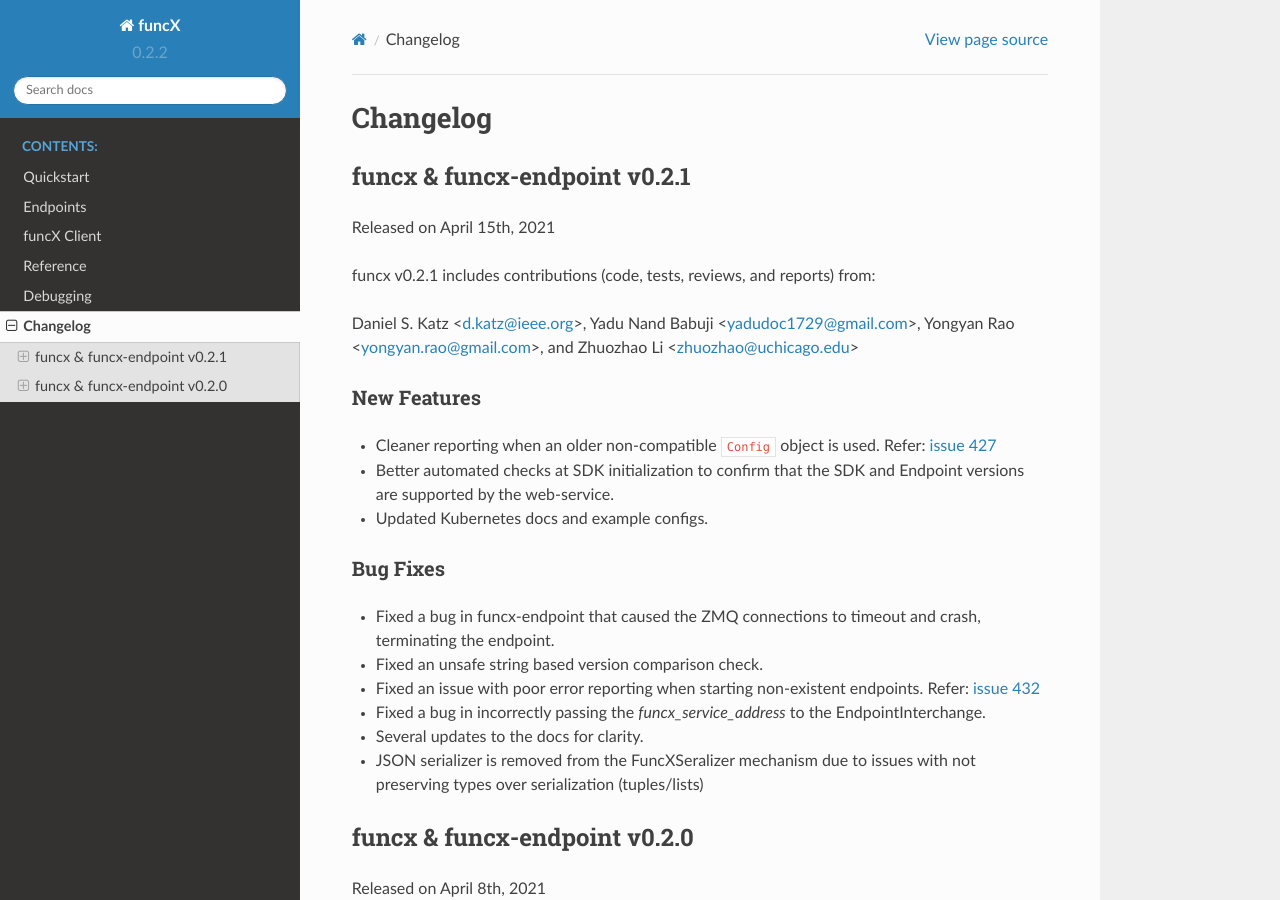
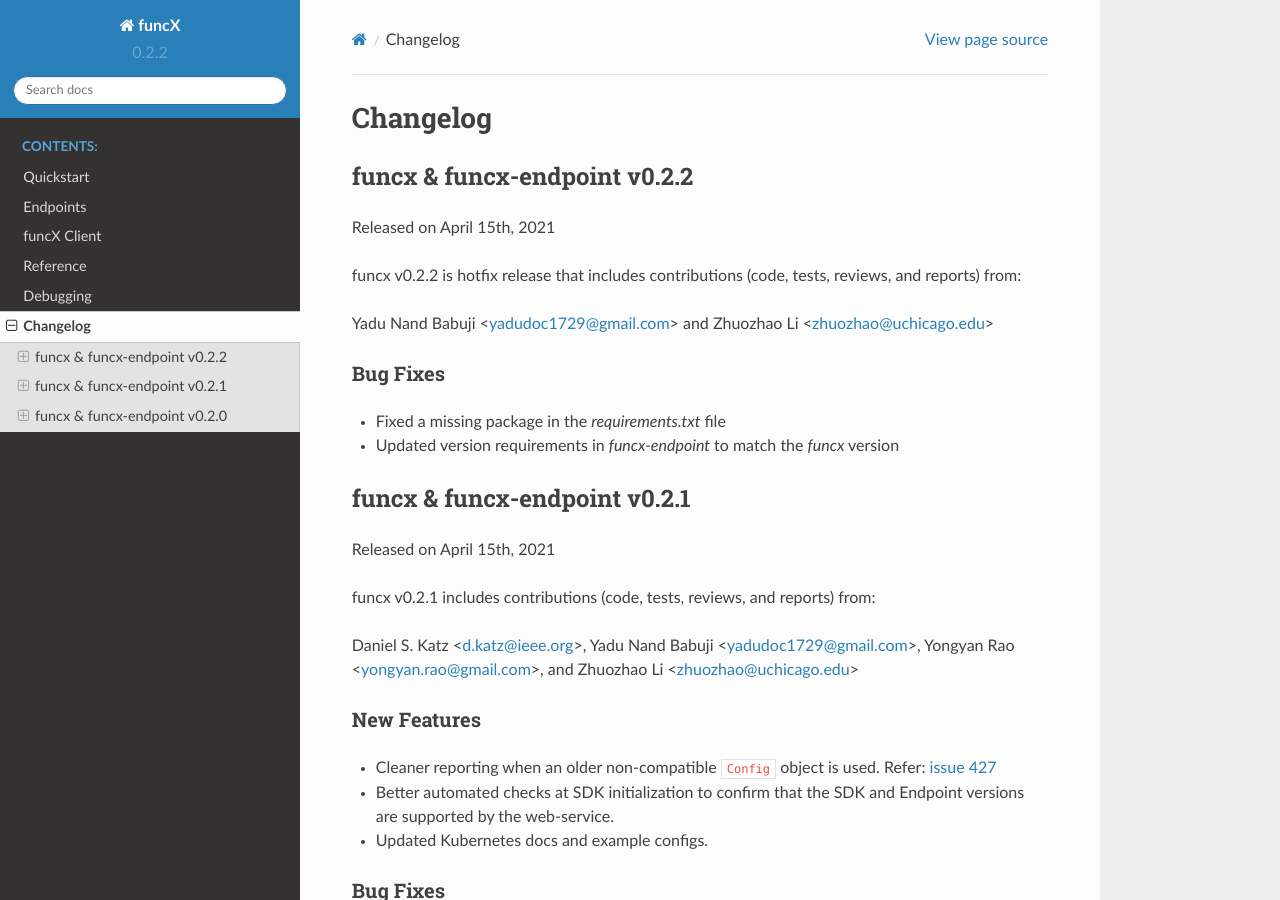
Before and after one commit to globus/globus-compute, a Sphinx documentation site: the page built from docs/changelog.rst, in a window 1280 px wide and 900 px high. Built offline with Sphinx 7.4.7 and the Read the Docs theme 2.0.0, drawn with Linux system fonts in a browser that asks for light colours.

Commit message:
Adding changelog for v0.2.2

```diff
--- a/docs/changelog.rst
+++ b/docs/changelog.rst
@@ -2,6 +2,24 @@ Changelog
 =========
 
 
+
+
+funcx & funcx-endpoint v0.2.2
+-----------------------------
+
+Released on April 15th, 2021
+
+funcx v0.2.2 is hotfix release that includes contributions (code, tests, reviews, and reports) from:
+
+Yadu Nand Babuji <yadudoc1729@gmail.com> and Zhuozhao Li <zhuozhao@uchicago.edu>
+
+
+Bug Fixes
+^^^^^^^^^
+
+* Fixed a missing package in the `requirements.txt` file
+
+* Updated version requirements in `funcx-endpoint` to match the `funcx` version
 
 
 funcx & funcx-endpoint v0.2.1
```
